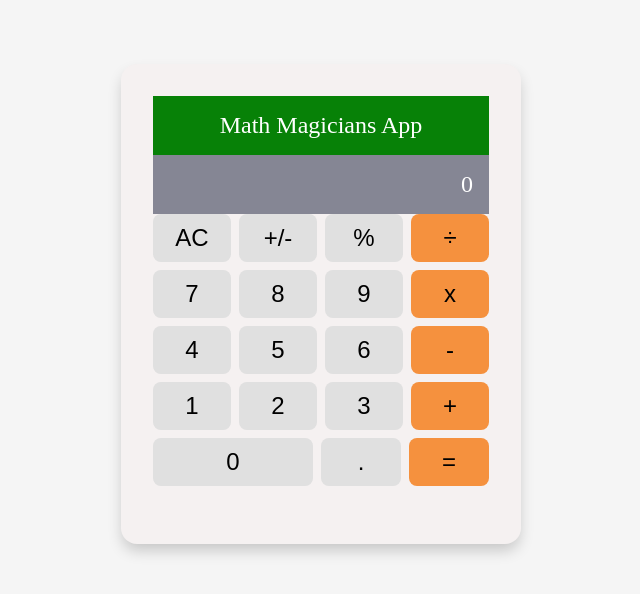
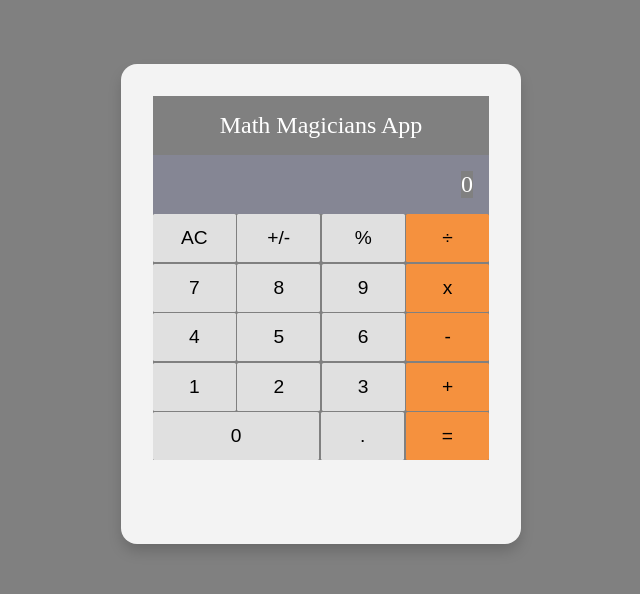
Before and after one commit to mulugithub/math-magicians, a React (Create React App) app: page / in a window 1280 px wide. Shown: the top 594 px of the page, without its empty margins (319-959 px from the left). Built offline with nearby package versions, Linux system fonts and the light colour scheme.

Commit message:
Made changse on style to stick to original design

```diff
--- a/src/App.css
+++ b/src/App.css
@@ -1,6 +1,6 @@
 .App {
   text-align: center;
-  background-color: #f5f1f1;
+  background-color: #f3f3f3;
   width: 25rem;
   height: 60vh;
   padding: 2rem;
@@ -10,12 +10,11 @@
 }
 
 .App-header {
-  background-color: #078107;
   display: flex;
   flex-direction: column;
   align-items: center;
   justify-content: center;
   font-size: 1.5rem;
-  color: white;
+  color: #fff;
   padding: 1rem;
 }
--- a/src/styles/calculator.css
+++ b/src/styles/calculator.css
@@ -4,10 +4,10 @@
   box-sizing: border-box;
   margin: 0;
   padding: 0;
+  background-color: grey;
 }
 
 body {
-  background-color: #f5f5f5;
   height: auto;
   top: 0;
   display: flex;
@@ -20,8 +20,8 @@ body {
   background-color: #e0e0e0;
   height: 3rem;
   padding: 0.8rem;
-  font-size: 1.5rem;
-  border-radius: 0.5rem;
+  font-size: 1.2rem;
+  border-radius: 0.1rem;
   display: flex;
   align-items: center;
   justify-content: center;
@@ -33,14 +33,14 @@ body {
 .button-container {
   display: grid;
   height: 14.5em;
-  gap: 0.5rem;
+  gap: 0.1rem;
   grid-template-rows: repeat(5, 1fr);
 }
 
 .row {
   display: grid;
   flex-direction: column;
-  gap: 0.5rem;
+  gap: 0.1rem;
   grid-template-columns: repeat(4, 1fr);
 }
 
```
